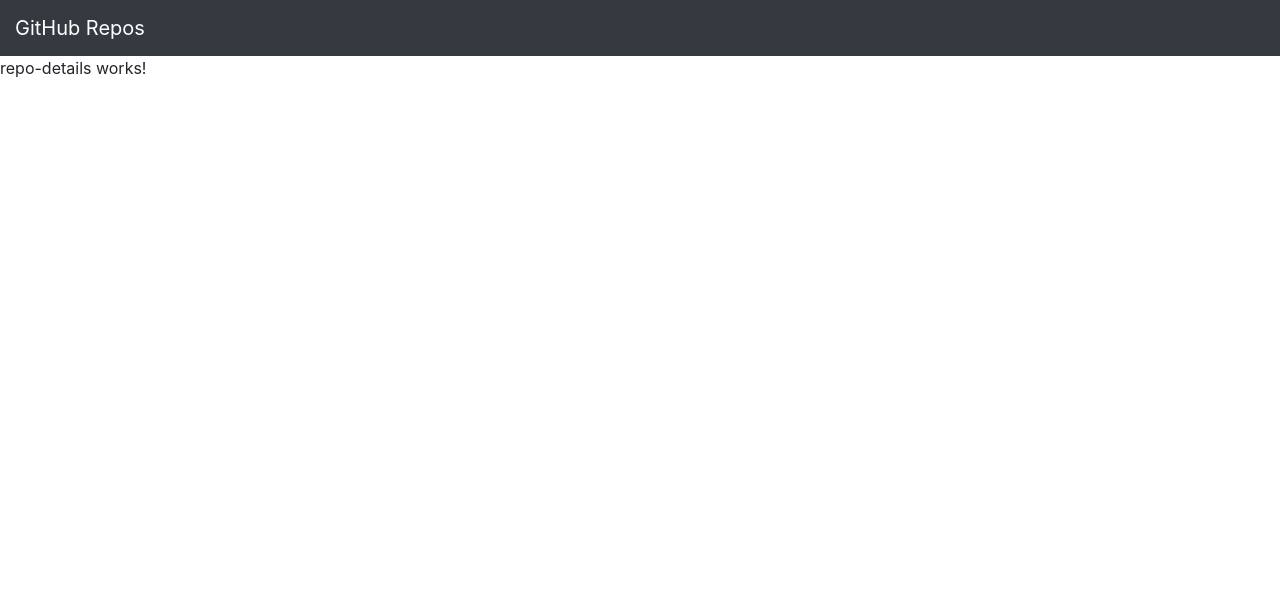
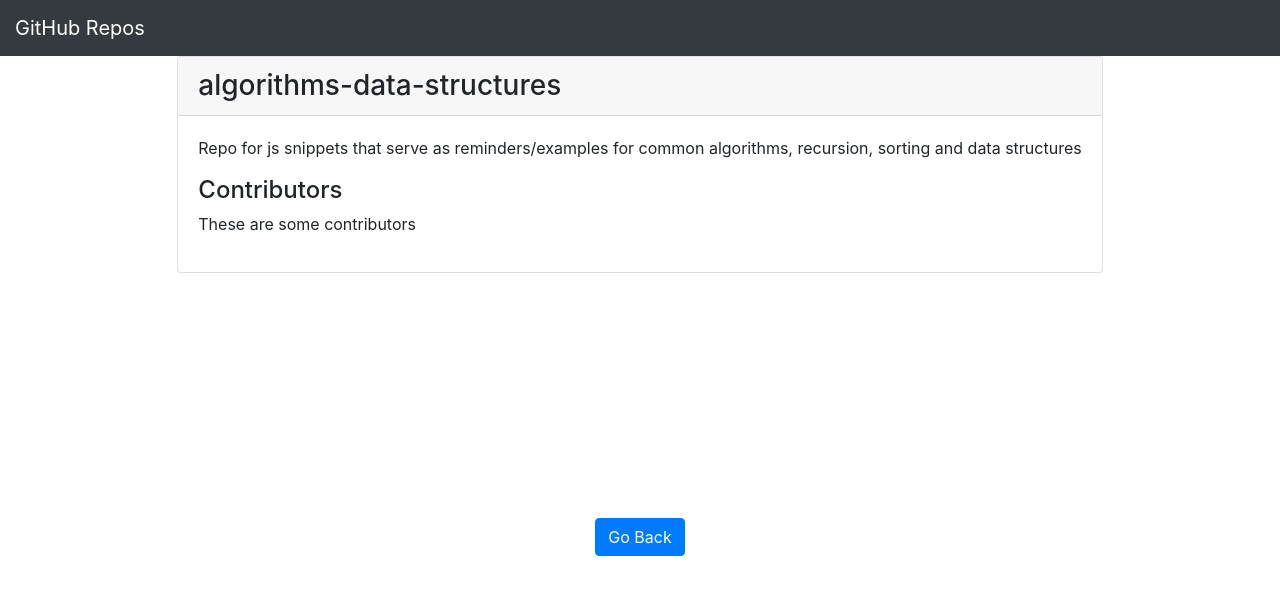
Before and after one commit to LievStudio/gitHubRepos, an Angular app: page /repo/1 in a window 1280 px wide. Shown: the top 594 px of the page. Built offline with nearby package versions, Linux system fonts and the light colour scheme; what apollo-angular would draw is missing.

Commit message:
finish repo details component

```diff
--- a/src/app/repo-details/repo-details.component.html
+++ b/src/app/repo-details/repo-details.component.html
@@ -1 +1,14 @@
-<p>repo-details works!</p>
+<div class="details-container">
+  <div *ngIf="!loading" class="card">
+    <h3 class="card-header">{{ selectedRepo.name }}</h3>
+    <div class="card-body">
+      <p>{{ selectedRepo.description }}</p>
+      <h4>Contributors</h4>
+      <p>These are some contributors</p>
+    </div>
+  </div>
+  <button class="btn btn-primary">Go Back</button>
+  <div *ngIf="loading">
+    <h3>Loading...</h3>
+  </div>
+</div>
--- a/src/app/repo-details/repo-details.component.scss
+++ b/src/app/repo-details/repo-details.component.scss
@@ -0,0 +1,7 @@
+.details-container {
+  display: flex;
+  flex-direction: column;
+  justify-content: space-between;
+  align-items: center;
+  height: 500px;
+}
--- a/src/app/repo-details/repo-details.component.ts
+++ b/src/app/repo-details/repo-details.component.ts
@@ -30,6 +30,8 @@ export class RepoDetailsComponent implements OnInit {
       'Repo for js snippets that serve as reminders/examples for common algorithms, recursion, sorting and data structures',
   };
 
+  loading: boolean = false;
+
   constructor() {}
 
   ngOnInit(): void {}
--- a/src/app/repo-list/repo-list.component.html
+++ b/src/app/repo-list/repo-list.component.html
@@ -1,6 +1,7 @@
 <div class="list-container">
-  <div *ngIf="!loading"></div>
-  <app-repo [repo_list]="repoList"></app-repo>
+  <div *ngIf="!loading">
+    <app-repo [repo_list]="repoList"></app-repo>
+  </div>
   <div *ngIf="loading">
     <h3>Loading...</h3>
   </div>
```
